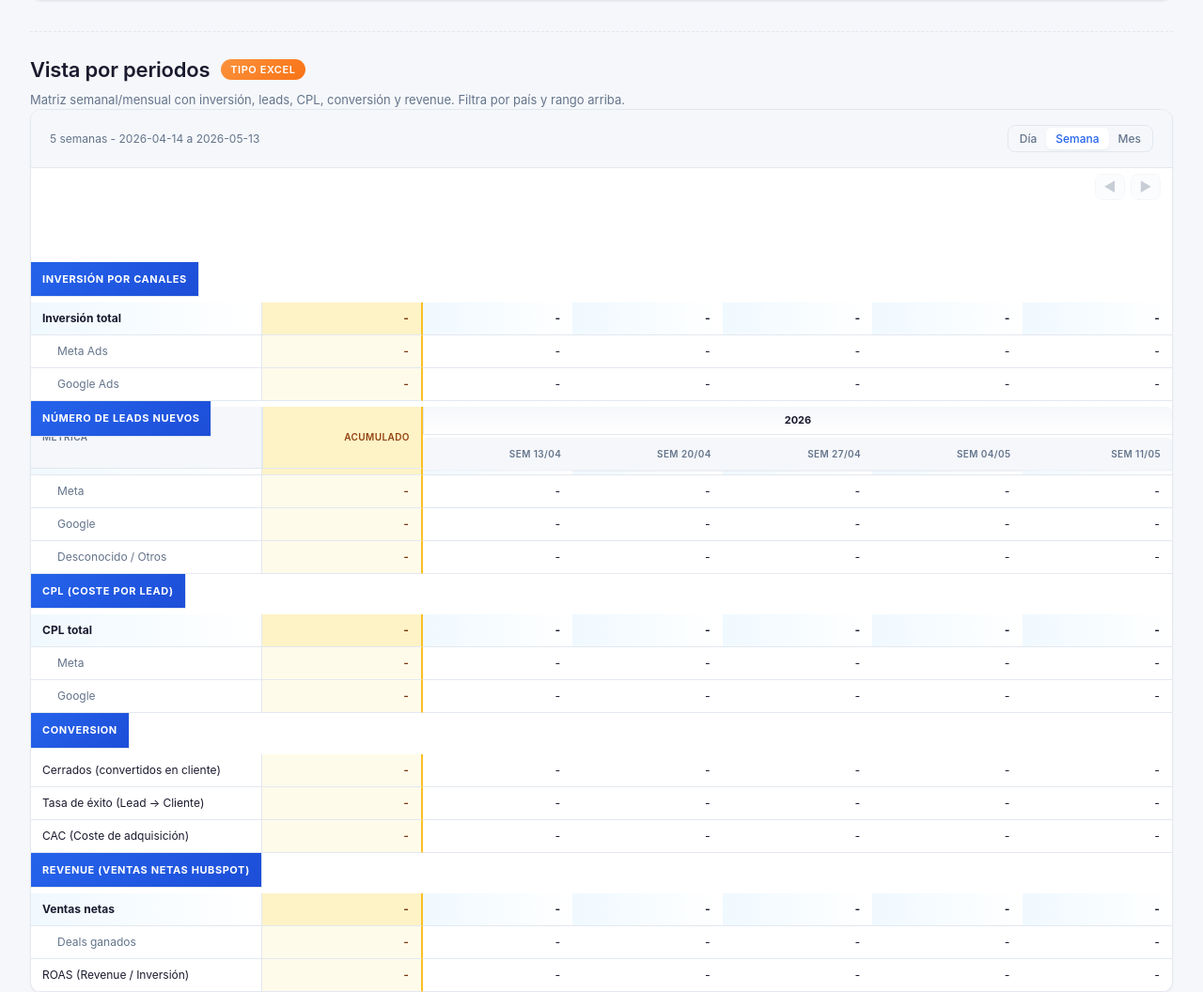
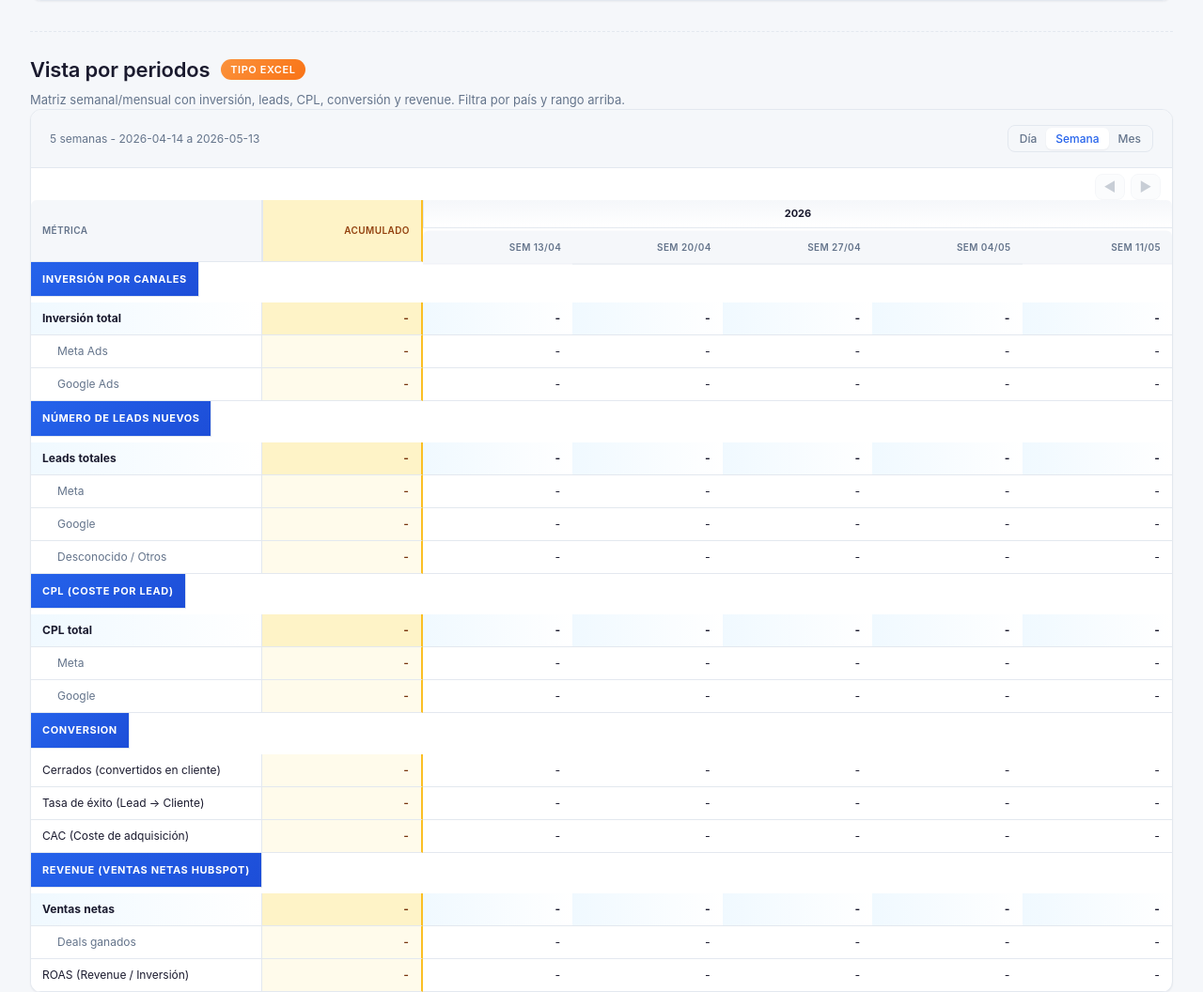
Before and after one commit to ROLSCARPETS/ads-heroturfs, a Flask app: page / in a window 1280 px wide. Shown: the part 1630-2686 px from the top of the page at 94% size. Run offline with Flask 3, Linux system fonts and the light colour scheme; data that the repository does not hold is empty.

Commit message:
Fix: wrapper con altura limitada y sticky del thead relativo al wrapper

```diff
--- a/static/css/styles.css
+++ b/static/css/styles.css
@@ -723,8 +723,12 @@ h1, h2, h3 { font-weight: 600; letter-spacing: -0.01em; }
     color: var(--text-muted);
 }
 .weekly-table-wrapper {
-    overflow-x: auto;
+    overflow: auto;
     max-width: 100%;
+    /* Altura limitada => el wrapper es el contenedor scroll y la cabecera
+       puede ser sticky relativa a el. El sticky-header del dashboard sigue
+       arriba, y este wrapper deja espacio razonable debajo. */
+    max-height: calc(100vh - var(--sticky-header-h, 120px) - 80px);
     -webkit-overflow-scrolling: touch;
     position: relative;
     scroll-behavior: smooth;
@@ -774,8 +778,8 @@ h1, h2, h3 { font-weight: 600; letter-spacing: -0.01em; }
 }
 
 /* Sticky vertical de cabeceras de las tablas tipo Excel.
-   --sticky-header-h se actualiza dinamicamente por JS desde la altura
-   real del .sticky-header (topbar + meta-bar + tabs). */
+   El wrapper tiene altura limitada y es el contenedor scroll, asi que
+   el sticky del thead es relativo al wrapper (top:0). */
 :root {
     --sticky-header-h: 120px;
     --year-row-h: 32px;
@@ -783,30 +787,30 @@ h1, h2, h3 { font-weight: 600; letter-spacing: -0.01em; }
 #weekly-table thead th.col-year,
 #shopping-detail-table thead th.col-year {
     position: sticky;
-    top: var(--sticky-header-h);
+    top: 0;
     z-index: 3;
 }
 #weekly-table thead th.col-period,
 #shopping-detail-table thead th.col-period {
     position: sticky;
-    top: calc(var(--sticky-header-h) + var(--year-row-h));
+    top: var(--year-row-h);
     z-index: 3;
     background: var(--bg);
 }
-/* col-label y col-total tienen rowspan=2: usan el top de la fila superior
+/* col-label y col-total tienen rowspan=2: usan top:0 (esquina superior)
    y mayor z-index para taparlo todo al hacer scroll en ambas direcciones */
 #weekly-table thead th.col-label,
 #shopping-detail-table thead th.col-label {
     position: sticky;
     left: 0;
-    top: var(--sticky-header-h);
+    top: 0;
     z-index: 6;
     background: var(--bg);
 }
 #weekly-table thead th.col-total,
 #shopping-detail-table thead th.col-total {
     position: sticky;
-    top: var(--sticky-header-h);
+    top: 0;
     z-index: 5;
 }
 #weekly-table {
```
